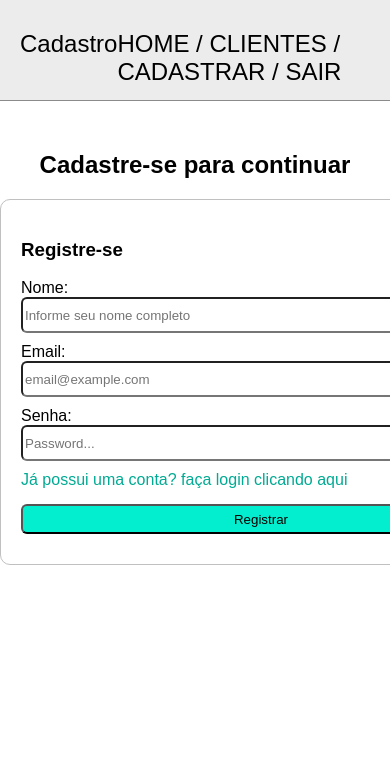
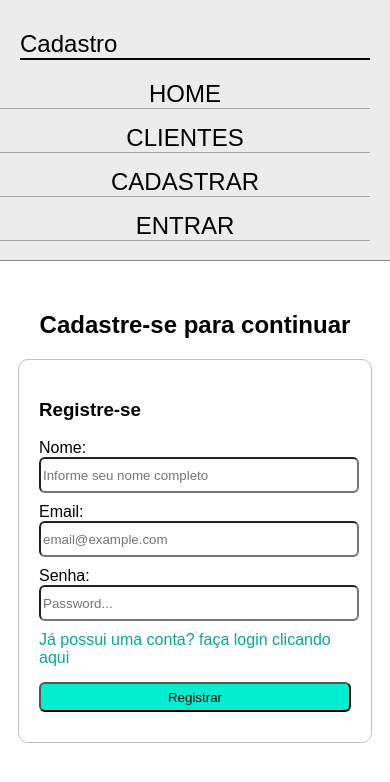
Before and after one commit to Evy8882/CRUD-clientes, a PHP site: page /register.php in a window 390 px wide; the page is wider, and only the part inside the window is pictured. Shown: the top 782 px of that part. Run offline with PHP 8.4, Linux system fonts and the light colour scheme; some libraries are stand-ins or nearby versions.

Commit message:
Páginas responsivas (adaptadas para mobile)

```diff
--- a/CRUD/cadastro.php
+++ b/CRUD/cadastro.php
@@ -27,12 +27,12 @@ if (count($_POST) > 0) {
     <meta http-equiv="X-UA-Compatible" content="IE=edge">
     <meta name="viewport" content="width=device-width, initial-scale=1.0">
     <title>Cadastro de clientes - Cadastrar novo cliente</title>
-    <link rel="stylesheet" href="css/crud_style.css">
+    <link rel="stylesheet" href="css/style.css">
 </head>
 
 <body>
     <!-- Página de cadastro -->
-    <?php include('header.html') ?>
+    <?php include('header.php') ?>
 
     <section class="pageContainer">
         <h1>Cadastro</h1>
--- a/CRUD/confirm.html
+++ b/CRUD/confirmCont.php
@@ -5,11 +5,11 @@
     <meta http-equiv="X-UA-Compatible" content="IE=edge">
     <meta name="viewport" content="width=device-width, initial-scale=1.0">
     <title>Cadastro de clientes - Registre-se</title>
-    <link rel="stylesheet" href="css/crud_style.css">
+    <link rel="stylesheet" href="css/style.css">
 </head>
 <body>
     <!-- Página de confirmação de E-mail -->
-    <?php include('header.html') ?>
+    <?php include('header.php') ?>
     <section class="pageContainer">
         <h1>Confirme seu E-mail para continuar</h1>
         <section class="cadContainer">
--- a/CRUD/css/crud_style.css
+++ b/CRUD/css/style.css
@@ -75,3 +108,11 @@ tr:hover{
     color: rgb(0, 90, 78);
     text-decoration: underline;
 }
+.table-container{
+    overflow-x: auto;
+}
+@media (max-width: 768px) {
+    .cadContainer{
+        width: 80%;
+    }
+}
--- a/CRUD/edit.php
+++ b/CRUD/edit.php
@@ -36,12 +36,12 @@ if (count($_POST) > 0) {
     <meta http-equiv="X-UA-Compatible" content="IE=edge">
     <meta name="viewport" content="width=device-width, initial-scale=1.0">
     <title>Cadastro de clientes - Atualização de cliente</title>
-    <link rel="stylesheet" href="css/crud_style.css">
+    <link rel="stylesheet" href="css/style.css">
 </head>
 
 <body>
     <!-- Página de cadastro -->
-    <?php include('header.html') ?>
+    <?php include('header.php') ?>
 
     <section class="pageContainer">
         <h1>Editar cliente</h1>
--- a/CRUD/header.html
+++ /dev/null
@@ -1,35 +0,0 @@
-<header>
-        <div class="cadastro">Cadastro</div>
-        <div class="navegacao">
-        <a href="index.php">HOME</i></a><span> /</span>
-        <a href="clientes.php">CLIENTES</a><span> /</span>
-        <a href="cadastro.php">CADASTRAR</a><span> /</span>
-        <a href="logout.php" class="logout">SAIR</a>
-        </div>
-</header>
-<style>
-        header{
-                height: 40px;
-                font-size: 18pt;
-                background-color: rgb(236, 236, 236);
-                width: 100vw;
-                border-bottom: solid 1px rgb(139, 139, 139);
-                padding: 30px 0px;
-                display: flex;
-                justify-content: space-between;
-        }
-        header a{
-                color: black;
-                text-decoration: none;
-        }
-        header a:hover{
-                color: rgb(0, 170, 147);
-        }
-        .navegacao{
-                margin-right: 20px;
-                flex-direction: row;
-        }
-        .cadastro{
-                margin-left: 20px;
-        }
-</style>
--- /dev/null
+++ b/CRUD/header.php
@@ -0,0 +1,95 @@
+<?php
+if (!isset($_SESSION)) {
+        session_start();
+}
+?>
+
+<header class="nav-bar">
+        <div class="cadastro">Cadastro</div>
+        <div class="navegacao">
+                <a href="index.php">HOME</i></a><span class="bar"> /</span>
+                <a href="clientes.php">CLIENTES</a><span class="bar"> /</span>
+                <a href="cadastro.php">CADASTRAR</a><span class="bar"> /</span>
+                <a href="logout.php" class="logout">
+                        <?php
+                        if (isset($_SESSION['id'])) {
+                                echo "SAIR";
+                        } else {
+                                echo "ENTRAR";
+                        }
+                        ?>
+                </a>
+        </div>
+</header>
+<style>
+        .nav-bar {
+                height: 40px;
+                font-size: 18pt;
+                background-color: rgb(236, 236, 236);
+                width: 100vw;
+                border-bottom: solid 1px rgb(139, 139, 139);
+                padding: 30px 0px;
+                display: flex;
+                justify-content: space-between;
+        }
+
+        .nav-bar a {
+                color: black;
+                text-decoration: none;
+        }
+
+        .nav-bar a:hover {
+                color: rgb(0, 170, 147);
+        }
+
+        .navegacao {
+                margin-right: 20px;
+                display: flex;
+                flex-direction: row;
+        }
+
+        .cadastro {
+                margin-left: 20px;
+        }
+
+        @media (max-width: 768px) {
+                .nav-bar {
+                        height: 200px;
+                        flex-direction: column;
+                        justify-content: left;
+
+                }
+
+                .navegacao {
+                        display: flex;
+                        flex-direction: column;
+                        margin-bottom: 10px;
+                        text-align: center;
+                }
+
+                .navegacao a {
+                        margin-bottom: 15px;
+                        margin-right: 0px;
+                }
+                .navegacao a::after{
+                        content: "";
+                        display: block;
+                        border-bottom: 1px solid #00000050;
+                }
+
+                .cadastro::after {
+                        content: "";
+                        display: block;
+                        border-bottom: 2px solid black;
+                }
+                .cadastro{
+                        margin-bottom: 20px;
+                        margin-right: 20px;
+                }
+
+                .bar {
+                        visibility: hidden;
+                        height: 0;
+                }
+        }
+</style>
--- a/CRUD/index.php
+++ b/CRUD/index.php
@@ -6,13 +6,13 @@
     <meta http-equiv="X-UA-Compatible" content="IE=edge">
     <meta name="viewport" content="width=device-width, initial-scale=1.0">
     <title>Cadastro de clientes - Página inicial</title>
-    <link rel="stylesheet" href="css/home_style.css">
+    <link rel="stylesheet" href="css/style.css">
 </head>
 
 <body>
     <!-- Página inicial -->
-    <?php include('header.html') ?>
-    <section>
+    <?php include('header.php') ?>
+    <section class="home-section">
         <h1>Bem vindo</h1>
         <div>Cadastre seu clientes por aqui</div><br>
         <a href="clientes.php"><button>Entrar</button></a>
--- a/CRUD/login.php
+++ b/CRUD/login.php
@@ -28,11 +28,11 @@ if ($_POST ?? ''){
     <meta http-equiv="X-UA-Compatible" content="IE=edge">
     <meta name="viewport" content="width=device-width, initial-scale=1.0">
     <title>Cadastro de clientes - Faça login para continuar</title>
-    <link rel="stylesheet" href="css/crud_style.css">
+    <link rel="stylesheet" href="css/style.css">
 </head>
 <body>
     <!-- Página de login -->
-    <?php include('header.html') ?>
+    <?php include('header.php') ?>
     <section class="pageContainer">
         <h1>Faça login para continuar</h1>
         <section class="cadContainer">
--- a/CRUD/logout.php
+++ b/CRUD/logout.php
@@ -5,4 +5,4 @@ if (!isset($_SESSION)){
 }
 session_destroy();
 
-header("location: index.php");
+header("location: login.php");
--- a/CRUD/register.php
+++ b/CRUD/register.php
@@ -54,7 +54,7 @@ if (isset($_SESSION['crip_code'])){
 
 
 if (!isset($_SESSION['crip_code'])){
-    include('register.html');
+    include('registerCont.php');
 }else{
-    include('confirm.html');
+    include('confirmCont.php');
 }
--- a/CRUD/register.html
+++ b/CRUD/registerCont.php
@@ -5,11 +5,11 @@
     <meta http-equiv="X-UA-Compatible" content="IE=edge">
     <meta name="viewport" content="width=device-width, initial-scale=1.0">
     <title>Cadastro de clientes - Registre-se</title>
-    <link rel="stylesheet" href="css/crud_style.css">
+    <link rel="stylesheet" href="css/style.css">
 </head>
 <body>
     <!-- Página de cadastro de usuario -->
-    <?php include('header.html') ?>
+    <?php include('header.php') ?>
     <section class="pageContainer">
         <h1>Cadastre-se para continuar</h1>
         <section class="cadContainer">
```
Also changed, not shown: other parts of CRUD/css/style.css (+33 -0 lines), CRUD/clientes.php (+4 -4 lines), CRUD/css/home_style.css (deleted, +0 -38 lines).
